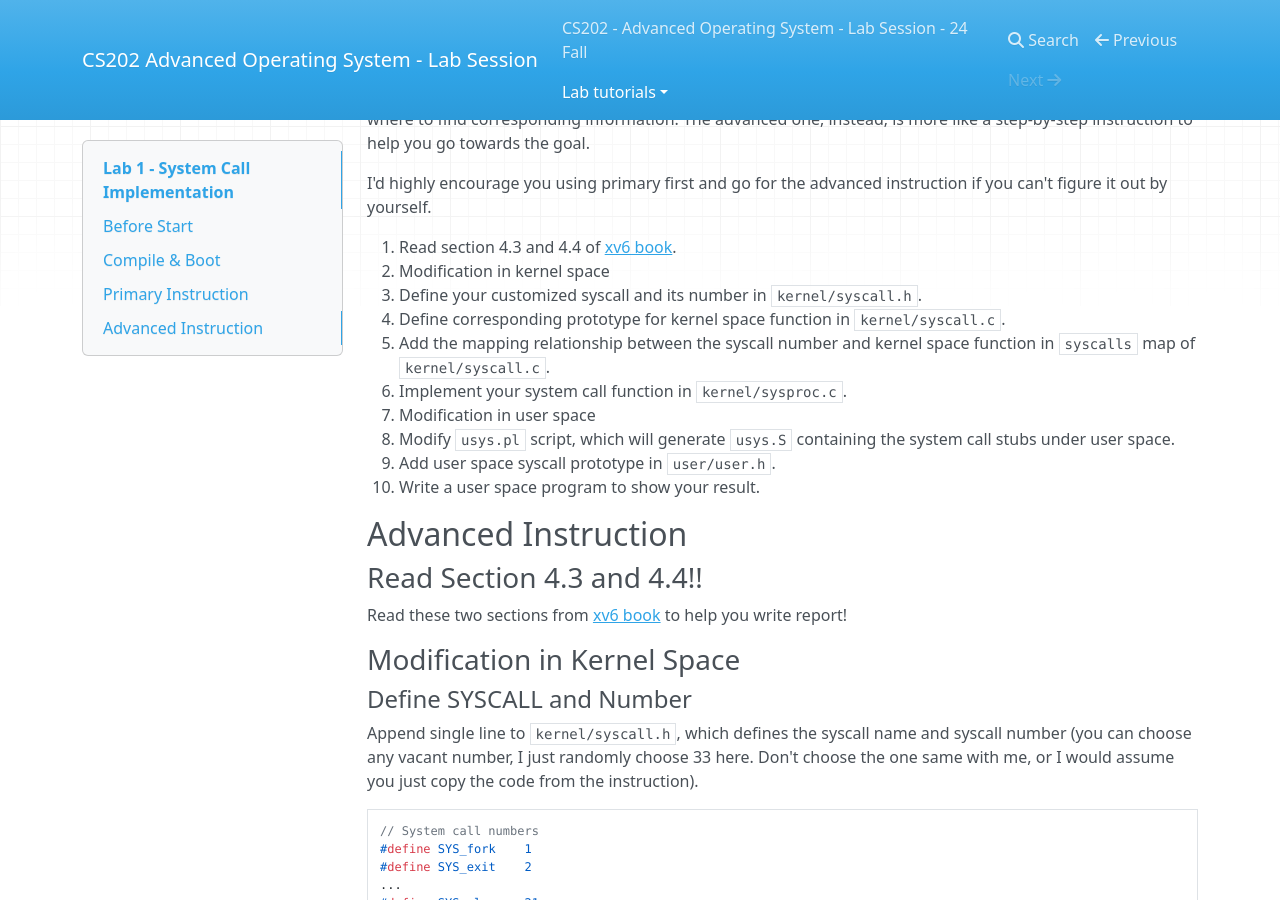
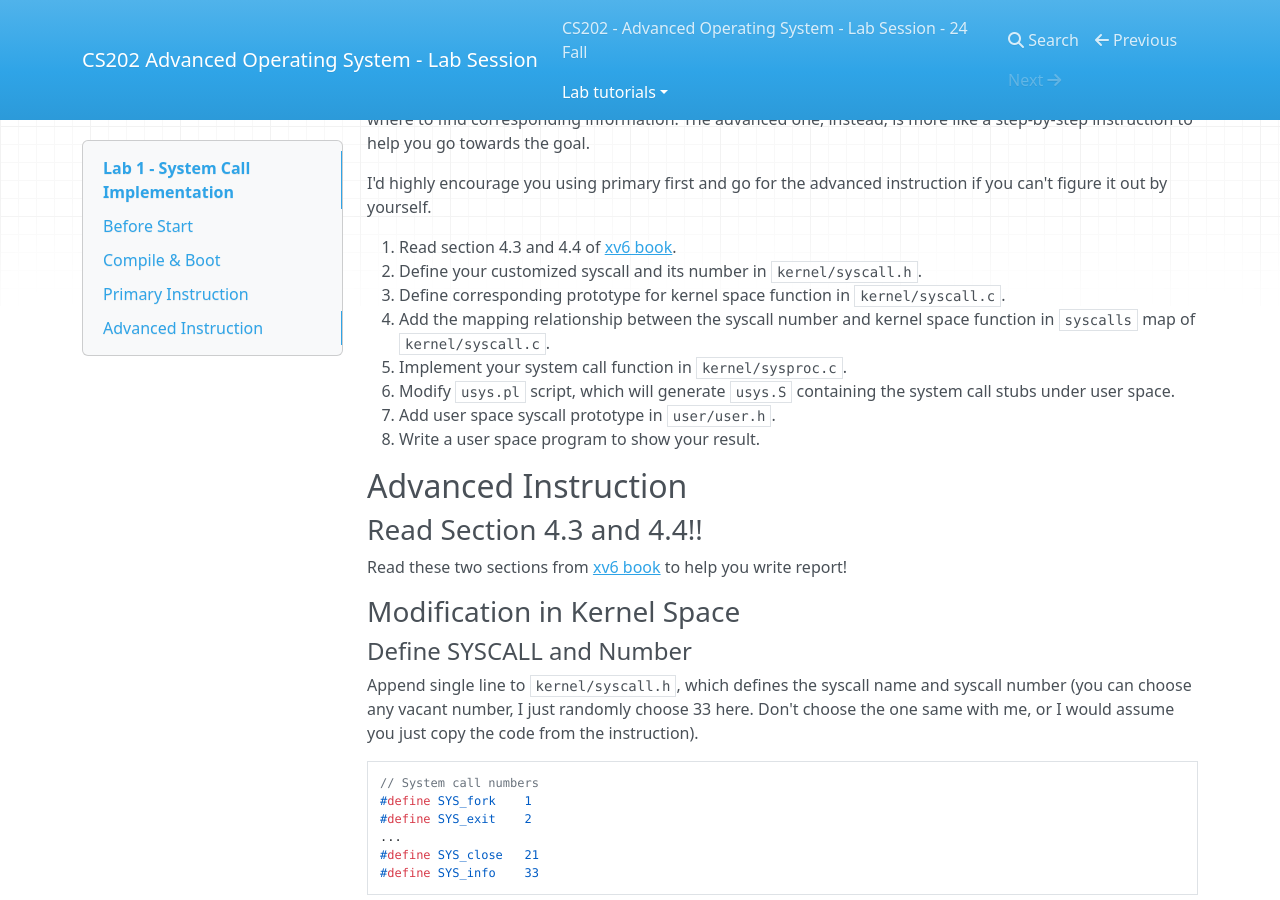
Before and after one commit to gdjs2/UCR-CS202-24Fall, an MkDocs documentation site: the page built from docs/docs/lab-tutorials/lab1.md, in a window 1280 px wide and 900 px high, scrolled down 3429 px. Built offline with MkDocs 1.6.1, drawn with Linux system fonts in a browser that asks for light colours; nearby versions of some CDN libraries.

Commit message:
modified:   docs/docs/lab-tutorials/lab1.md 	modified:   docs/mkdocs.yml

```diff
--- a/docs/docs/lab-tutorials/lab1.md
+++ b/docs/docs/lab-tutorials/lab1.md
@@ -154,15 +154,13 @@ We would like to divide the instruction for our lab into two levels-Primary and
 I'd highly encourage you using primary first and go for the advanced instruction if you can't figure it out by yourself.
 
 1. Read section 4.3 and 4.4 of [xv6 book](https://pdos.csail.mit.edu/6.828/2024/xv6/book-riscv-rev4.pdf).
-2. Modification in kernel space
-   1. Define your customized syscall and its number in `kernel/syscall.h`.
-   2. Define corresponding prototype for kernel space function in `kernel/syscall.c`.
-   3. Add the mapping relationship between the syscall number and kernel space function in `syscalls` map of `kernel/syscall.c`.
-   4. Implement your system call function in `kernel/sysproc.c`.
-3. Modification in user space
-   1. Modify `usys.pl` script, which will generate `usys.S` containing the system call stubs under user space.
-   2. Add user space syscall prototype in `user/user.h`.
-   3. Write a user space program to show your result.
+2. Define your customized syscall and its number in `kernel/syscall.h`.
+3. Define corresponding prototype for kernel space function in `kernel/syscall.c`.
+4. Add the mapping relationship between the syscall number and kernel space function in `syscalls` map of `kernel/syscall.c`.
+5. Implement your system call function in `kernel/sysproc.c`.
+6. Modify `usys.pl` script, which will generate `usys.S` containing the system call stubs under user space.
+7. Add user space syscall prototype in `user/user.h`.
+8. Write a user space program to show your result.
 
 ## Advanced Instruction
 
--- a/docs/mkdocs.yml
+++ b/docs/mkdocs.yml
@@ -1,2 +1,4 @@
 site_name: CS202 Advanced Operating System - Lab Session
 site_url: http://gdjs2.cn/UCR-CS202-24Fall/
+site_description: Lab Session for CS202 Advanced Operating System
+site_author: Zhaoqi Xiao
```
